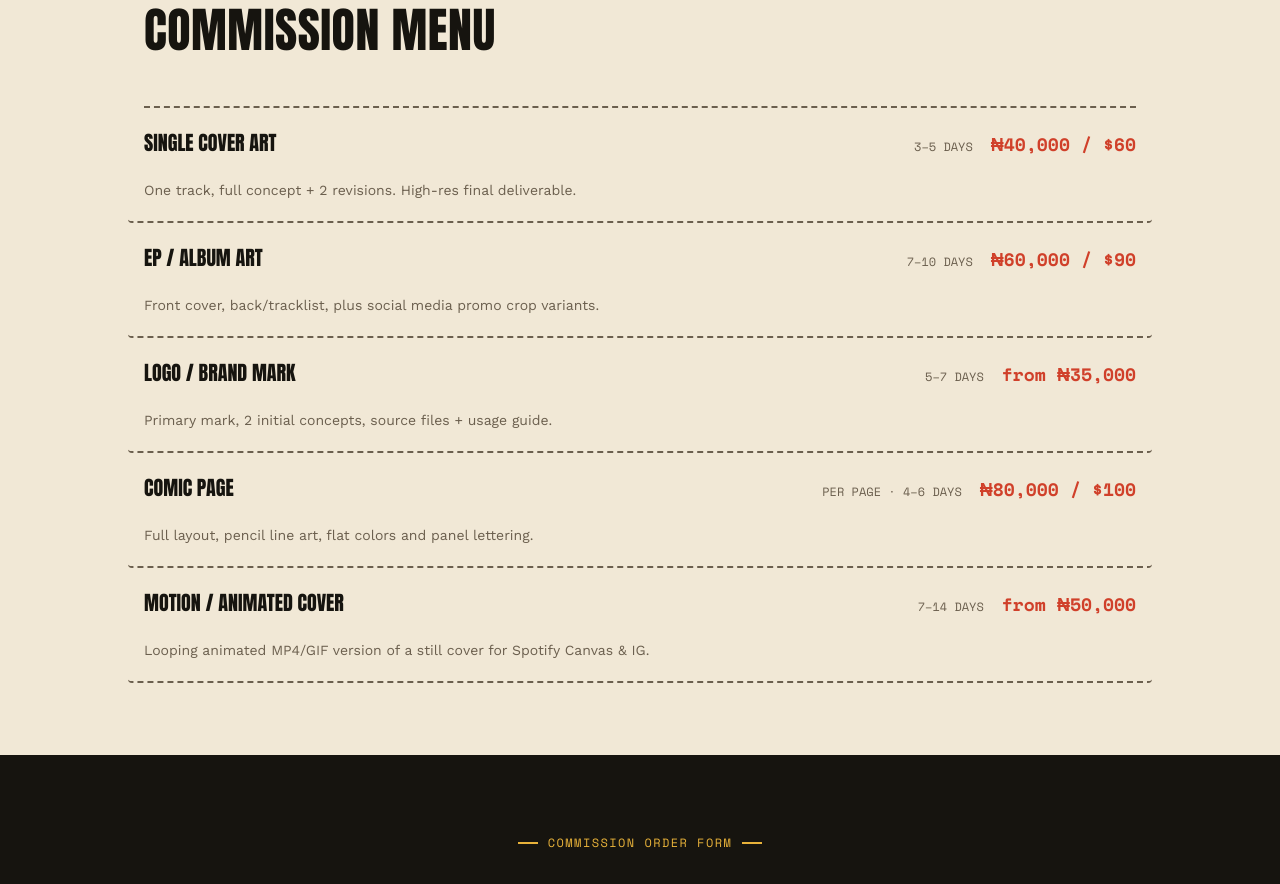
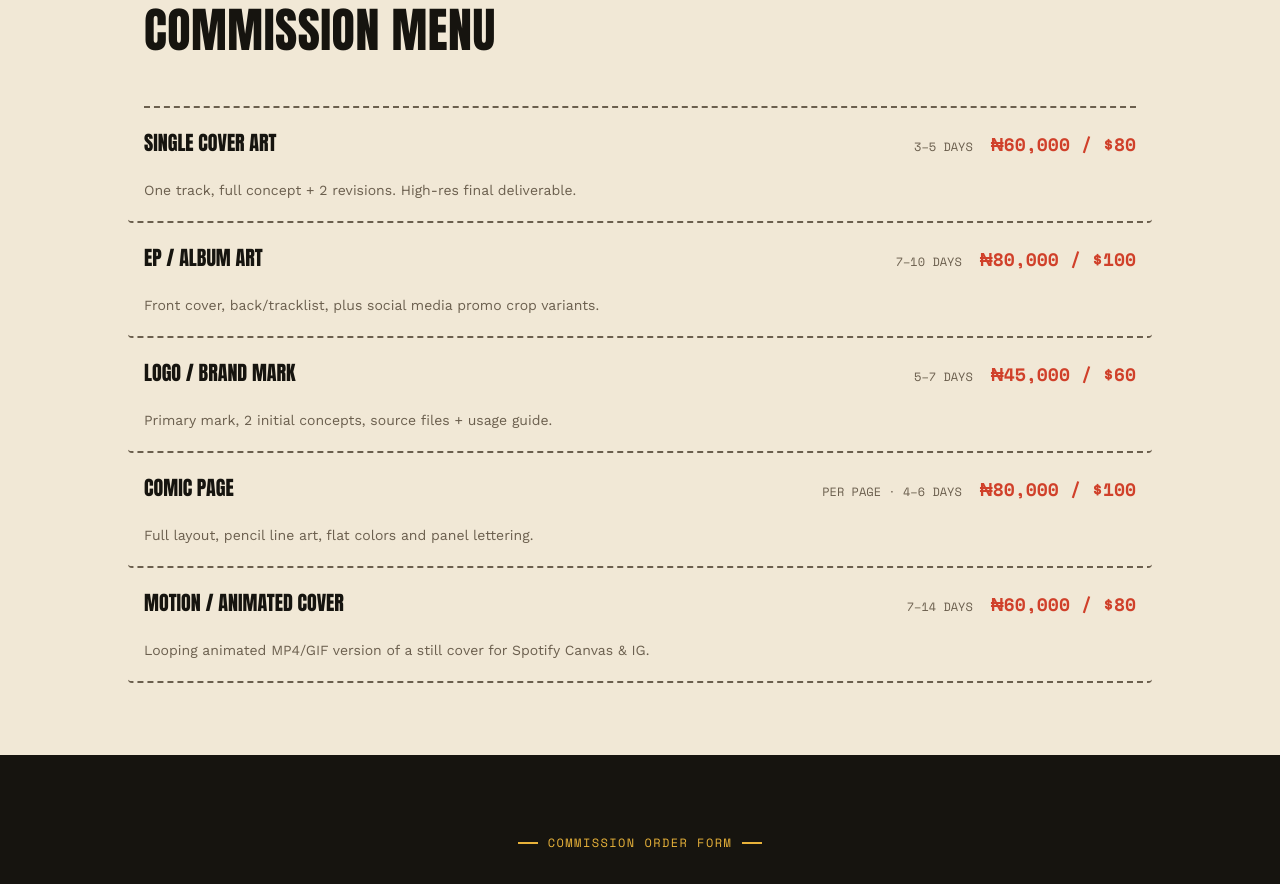
Before and after one commit to Clinton-odia/jhay-booking-website, a Next.js app: page / in a window 1280 px wide. Shown: the part 1760-2644 px from the top of the page. Built offline with nearby package versions, Linux system fonts and the light colour scheme; no server answers.

Commit message:
content: update pricing rates

```diff
--- a/app/components/PricingSection.tsx
+++ b/app/components/PricingSection.tsx
@@ -6,19 +6,19 @@ const pricingItems = [
   {
     name: "Single Cover Art",
     turnaround: "3–5 days",
-    price: "₦40,000 / $60",
+    price: "₦60,000 / $80",
     desc: "One track, full concept + 2 revisions. High-res final deliverable.",
   },
   {
     name: "EP / Album Art",
     turnaround: "7–10 days",
-    price: "₦60,000 / $90",
+    price: "₦80,000 / $100",
     desc: "Front cover, back/tracklist, plus social media promo crop variants.",
   },
   {
     name: "Logo / Brand Mark",
     turnaround: "5–7 days",
-    price: "from ₦35,000",
+    price: "₦45,000 / $60",
     desc: "Primary mark, 2 initial concepts, source files + usage guide.",
   },
   {
@@ -30,7 +30,7 @@ const pricingItems = [
   {
     name: "Motion / Animated Cover",
     turnaround: "7–14 days",
-    price: "from ₦50,000",
+    price: "₦60,000 / $80",
     desc: "Looping animated MP4/GIF version of a still cover for Spotify Canvas & IG.",
   },
 ];
```
Also changed, not shown: 1 other file (tests, documents, lock files or other folders).
